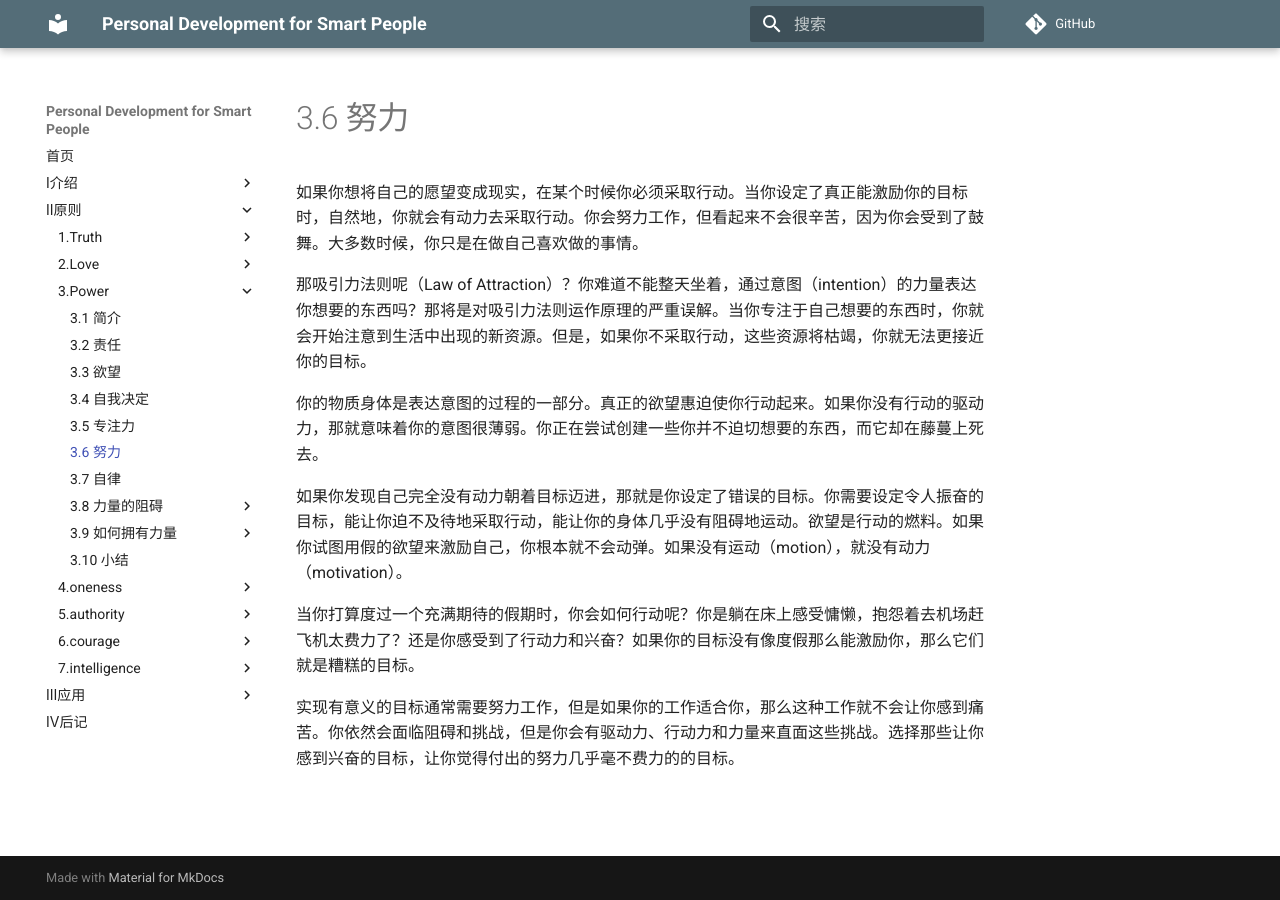
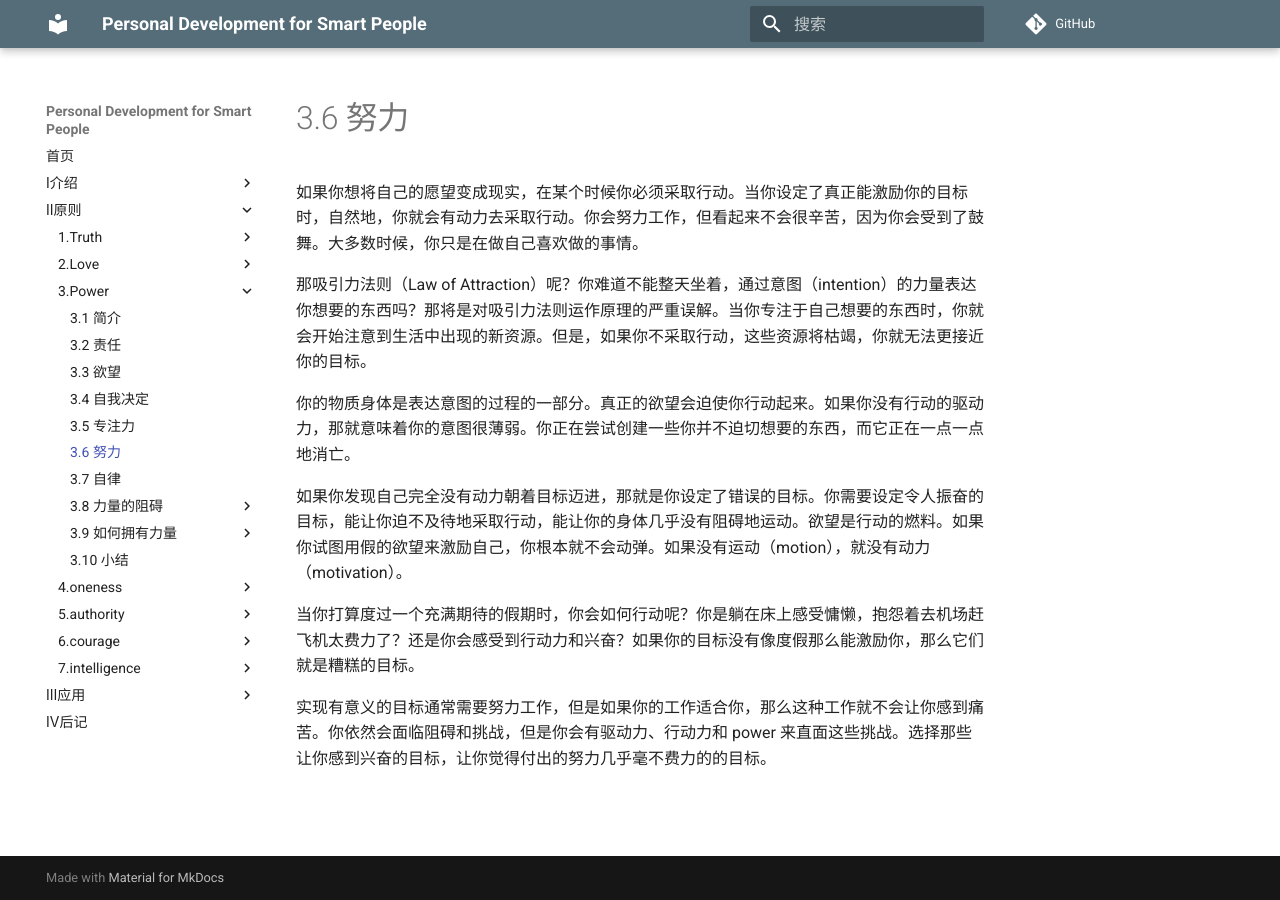
Before and after one commit to wtsnwei/pdsp, an MkDocs documentation site: the page built from docs/2.Principles/03.power/05.effort.md, in a window 1280 px wide. Built offline with MkDocs 1.6.1 and Material for MkDocs 9.7.7, drawn with Linux system fonts in a browser that asks for light colours; comment, search, counter and statistics services are not loaded.

Commit message:
修正语句

```diff
--- a/docs/2.Principles/03.power/05.effort.md
+++ b/docs/2.Principles/03.power/05.effort.md
@@ -5,12 +5,12 @@ date:     2021-03-06
 
 如果你想将自己的愿望变成现实，在某个时候你必须采取行动。当你设定了真正能激励你的目标时，自然地，你就会有动力去采取行动。你会努力工作，但看起来不会很辛苦，因为你会受到了鼓舞。大多数时候，你只是在做自己喜欢做的事情。
 
-那吸引力法则呢（Law of Attraction）？你难道不能整天坐着，通过意图（intention）的力量表达你想要的东西吗？那将是对吸引力法则运作原理的严重误解。当你专注于自己想要的东西时，你就会开始注意到生活中出现的新资源。但是，如果你不采取行动，这些资源将枯竭，你就无法更接近你的目标。
+那吸引力法则（Law of Attraction）呢？你难道不能整天坐着，通过意图（intention）的力量表达你想要的东西吗？那将是对吸引力法则运作原理的严重误解。当你专注于自己想要的东西时，你就会开始注意到生活中出现的新资源。但是，如果你不采取行动，这些资源将枯竭，你就无法更接近你的目标。
 
-你的物质身体是表达意图的过程的一部分。真正的欲望惠迫使你行动起来。如果你没有行动的驱动力，那就意味着你的意图很薄弱。你正在尝试创建一些你并不迫切想要的东西，而它却在藤蔓上死去。
+你的物质身体是表达意图的过程的一部分。真正的欲望会迫使你行动起来。如果你没有行动的驱动力，那就意味着你的意图很薄弱。你正在尝试创建一些你并不迫切想要的东西，而它正在一点一点地消亡。
 
 如果你发现自己完全没有动力朝着目标迈进，那就是你设定了错误的目标。你需要设定令人振奋的目标，能让你迫不及待地采取行动，能让你的身体几乎没有阻碍地运动。欲望是行动的燃料。如果你试图用假的欲望来激励自己，你根本就不会动弹。如果没有运动（motion），就没有动力（motivation）。
 
-当你打算度过一个充满期待的假期时，你会如何行动呢？你是躺在床上感受慵懒，抱怨着去机场赶飞机太费力了？还是你感受到了行动力和兴奋？如果你的目标没有像度假那么能激励你，那么它们就是糟糕的目标。
+当你打算度过一个充满期待的假期时，你会如何行动呢？你是躺在床上感受慵懒，抱怨着去机场赶飞机太费力了？还是你会感受到行动力和兴奋？如果你的目标没有像度假那么能激励你，那么它们就是糟糕的目标。
 
-实现有意义的目标通常需要努力工作，但是如果你的工作适合你，那么这种工作就不会让你感到痛苦。你依然会面临阻碍和挑战，但是你会有驱动力、行动力和力量来直面这些挑战。选择那些让你感到兴奋的目标，让你觉得付出的努力几乎毫不费力的的目标。
+实现有意义的目标通常需要努力工作，但是如果你的工作适合你，那么这种工作就不会让你感到痛苦。你依然会面临阻碍和挑战，但是你会有驱动力、行动力和 power 来直面这些挑战。选择那些让你感到兴奋的目标，让你觉得付出的努力几乎毫不费力的的目标。
```
